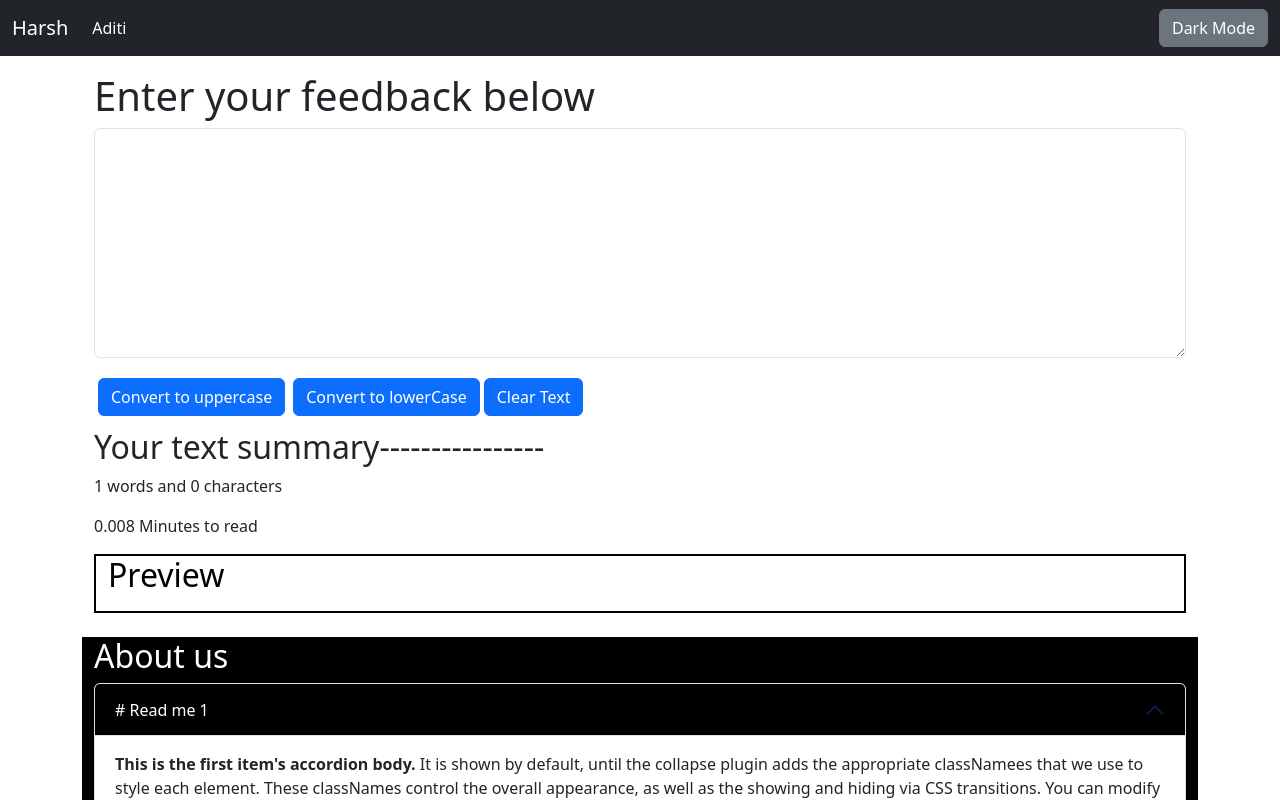
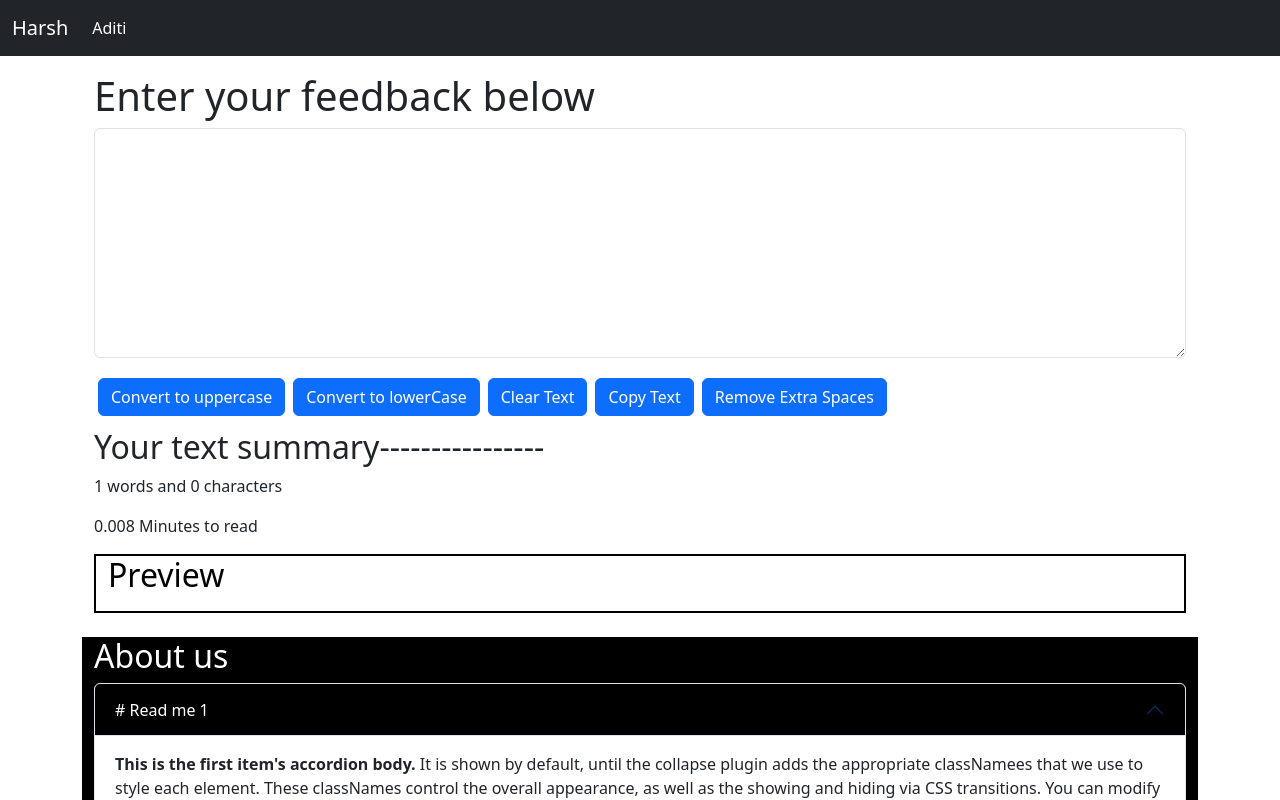
Before and after one commit to harshJyoriya1009/Word-Converter-React, a React (Create React App) app: page / in a window 1280 px wide. Shown: the top 800 px of the page. Built offline with nearby package versions, Linux system fonts and the light colour scheme.

Commit message:
Again some new features

```diff
--- a/src/components/About.js
+++ b/src/components/About.js
@@ -15,7 +15,7 @@ export default function About(props) {
                 color: "white",
                 border: "2px solid white"
             })
-            setBtnText("Enable dark mode")
+            setBtnText("Enable bright mode")
         }
         else{
             setmyStyle({
@@ -23,7 +23,7 @@ export default function About(props) {
                 color: "black",
                 border: "2px solid black"
             })
-            setBtnText("Enable bright mode")
+            setBtnText("Enable dark mode")
         }
     }
 
--- a/src/components/Navbar.js
+++ b/src/components/Navbar.js
@@ -21,7 +21,7 @@ export default function Navbar(props) {
               <input className="form-control me-2" type="search" placeholder="Search" aria-label="Search" />
               <button className="btn btn-outline-success" type="submit">Search</button>
             </form> */}
-            <button type="button" className="btn btn-secondary">Dark Mode</button>
+
           </div>
         </div>
       </nav>
--- a/src/components/TextForm.js
+++ b/src/components/TextForm.js
@@ -21,6 +21,18 @@ export default function TextForm(props) {
         setText(nextText);
     }
 
+    const copyText =()=>{
+        var text= document.getElementById("myBox")
+        text.select()
+        text.setSelectionRange(0,9999)
+        navigator.clipboard.writeText(text.value)
+    }
+
+    const removeExtraSpaces=()=>{
+        let newText=text.split(/[ ]+/)
+        setText(newText.join(" "))
+    }
+
     const myStyle={
         color:"black",
         border: "2px solid black"
@@ -36,7 +48,9 @@ export default function TextForm(props) {
    </div>
   <button className="btn btn-primary mx-1" onClick={handleUpClick}>Convert to uppercase</button>
   <button className="btn btn-primary mx-1 my-1" onClick={handleDnClick}>Convert to lowerCase</button>
-  <button className="btn btn-primary" onClick={clearText}>Clear Text</button>
+  <button className="btn btn-primary mx-1 my-1" onClick={clearText}>Clear Text</button>
+  <button className="btn btn-primary mx-1 my-1" onClick={copyText}>Copy Text</button>
+  <button className="btn btn-primary mx-1 my-1 " onClick={removeExtraSpaces}>Remove Extra Spaces</button>
    </div>
    </div>
    <div className="container my-2">
@@ -44,14 +58,13 @@ export default function TextForm(props) {
     <p>{text.split(" ").length} words and {text.length} characters</p>
     <p>{0.008 * text.split(" ").length} Minutes to read</p>
 
-    <div className="xod"style={myStyle}>
+    <div className="xod my-3"style={myStyle}>
     <h2 className='container' >Preview</h2>
     <p className='container'>{text}</p>
     </div>
 
    </div>
 
-
    </>
   )
 }
```
